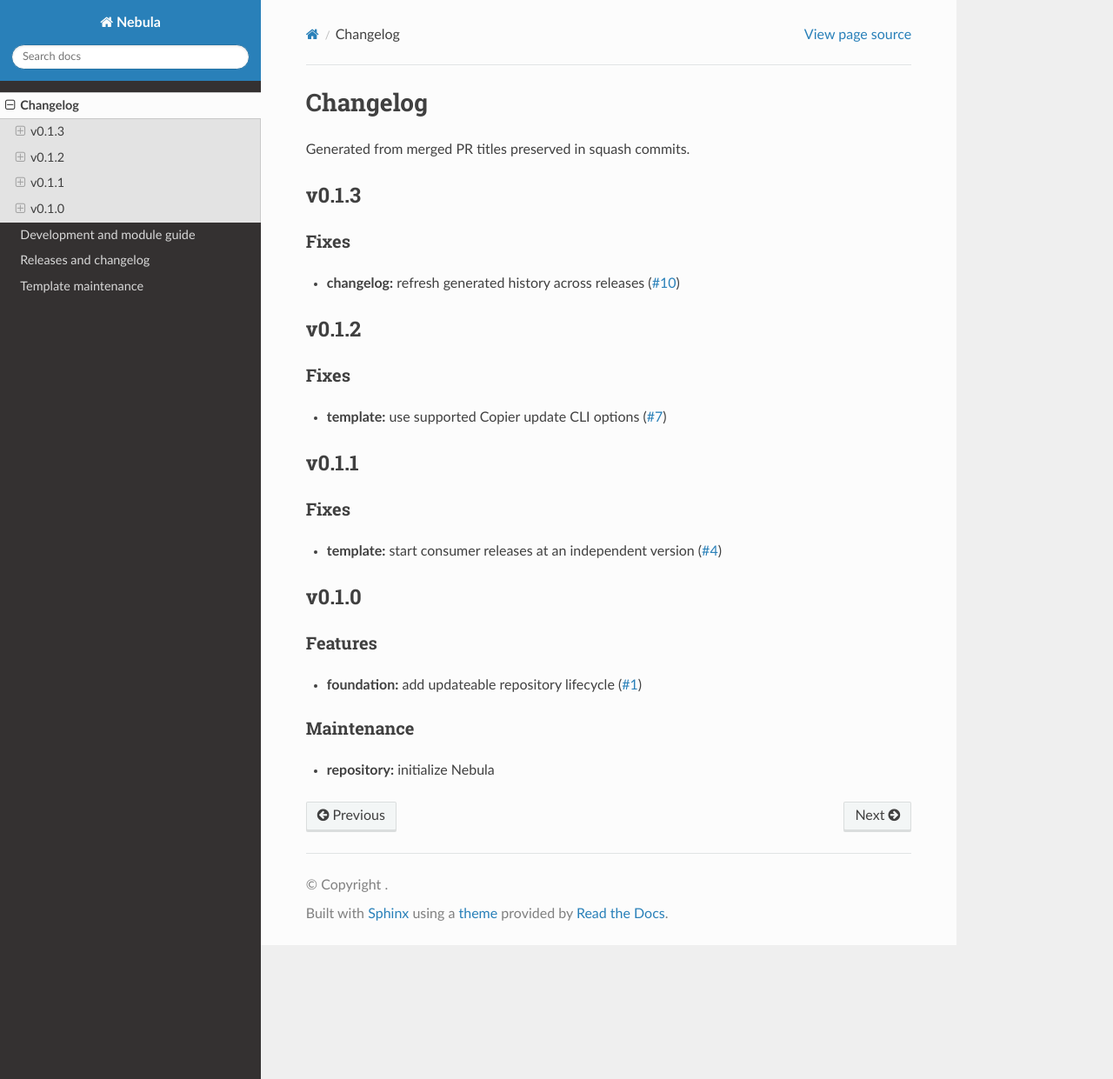
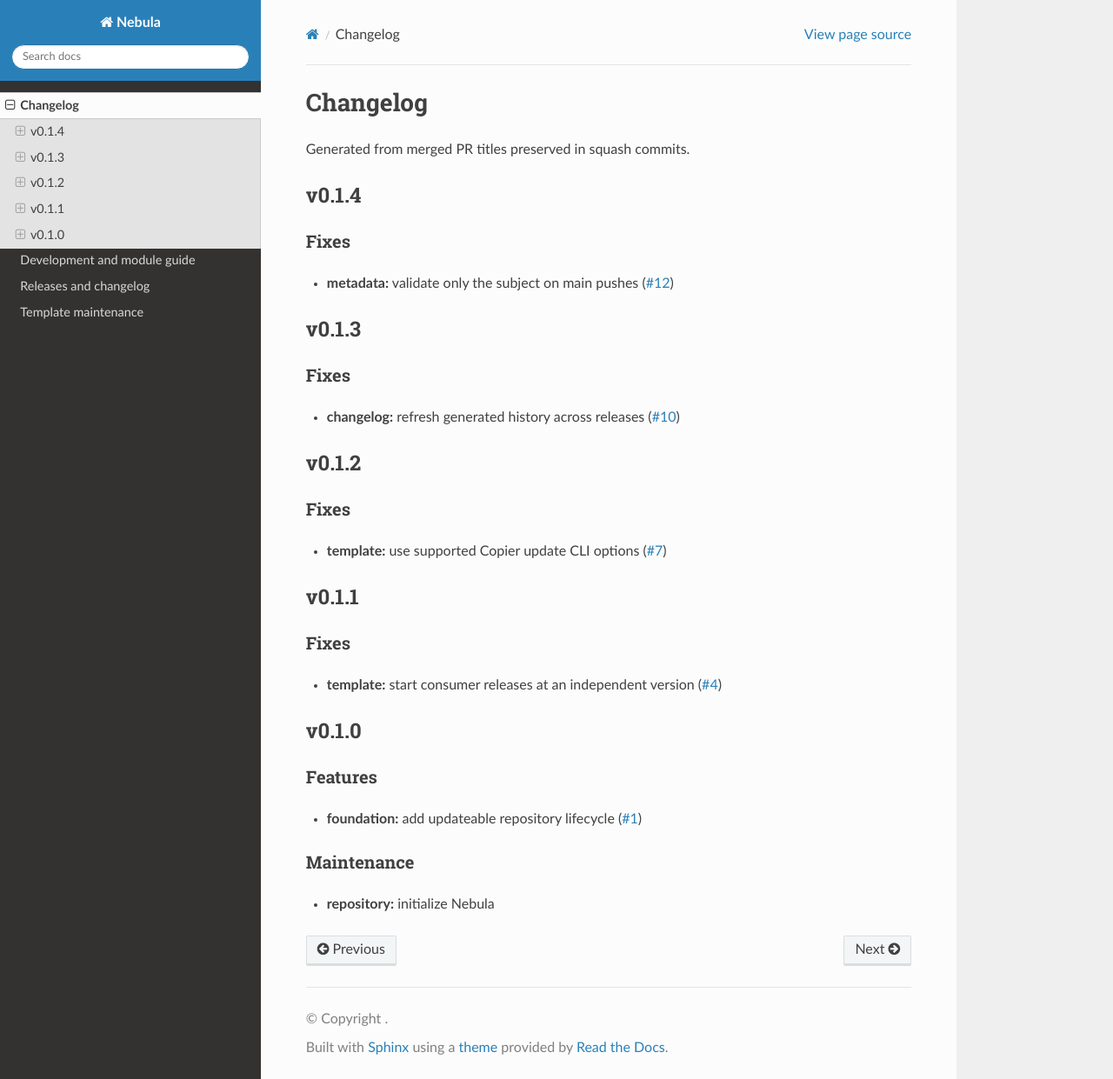
Before and after one commit to CafofoLabs/nebula, a Sphinx documentation site: the page built from docs/CHANGELOG.md, in a window 1280 px wide and 1241 px high. Shown: the whole window at 87% size. Built offline with Sphinx 7.4.7 and the Read the Docs theme 3.1.0, drawn with Linux system fonts in a browser that asks for light colours; the version number could not be read and is left out.

Commit message:
chore(release): v0.1.4 (#14)

```diff
--- a/docs/CHANGELOG.md
+++ b/docs/CHANGELOG.md
@@ -2,6 +2,10 @@
 
 Generated from merged PR titles preserved in squash commits.
 
+## v0.1.4
+
+### Fixes
+- **metadata:** validate only the subject on main pushes ([#12](https://github.com/CafofoLabs/nebula/pull/12))
 ## v0.1.3
 
 ### Fixes
```
Also changed, not shown: 1 other file.
